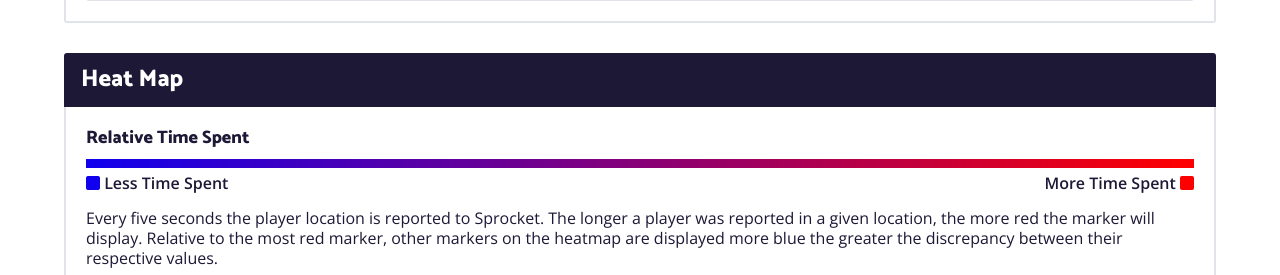
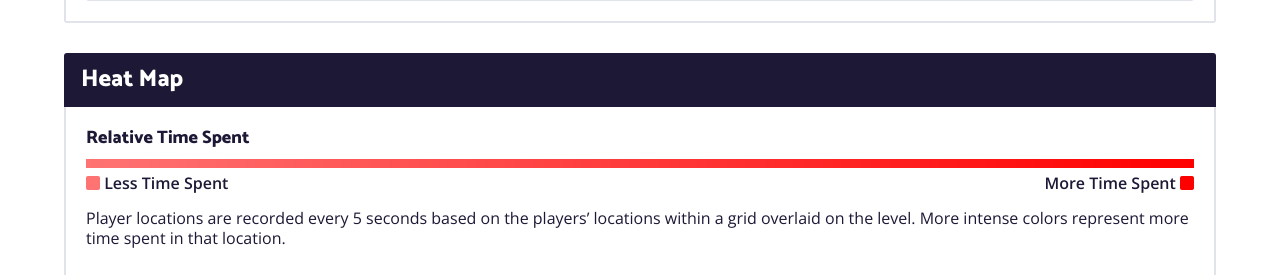
Before and after one commit to jsruesch/sprocket-data-systems, a PHP site: page /assignment-03_quest.php in a window 1280 px wide. Shown: the part 993-1268 px from the top of the page. Run offline with PHP 8.4, Linux system fonts and the light colour scheme; some libraries are stand-ins or nearby versions.

Commit message:
update gradient and legend text in heatmap legend

```diff
--- a/assignment-03_quest.php
+++ b/assignment-03_quest.php
@@ -234,14 +234,14 @@
           <div class="heatmap-legend-gradient mar5-bot"></div>
           <div class="full grid-2col grid-2col-forcemobile">
             <div class="full">
-              <p class="text-sprocket-dblue text-left text-bold"><i class="fas fa-square legend-blue"></i> Less Time Spent</p>
+              <p class="text-sprocket-dblue text-left text-bold"><i class="fas fa-square legend-red-transparent"></i> Less Time Spent</p>
             </div>
             <div class="full">
               <p class="text-sprocket-dblue text-right text-bold">More Time Spent <i class="fas fa-square legend-red"></i></p>
             </div>
           </div>
           <div class="full mar15-top">
-            <p class="text-sprocket-dblue">Every five seconds the player location is reported to Sprocket. The longer a player was reported in a given location, the more red the marker will display. Relative to the most red marker, other markers on the heatmap are displayed more blue the greater the discrepancy between their respective values.</p>
+            <p class="text-sprocket-dblue">Player locations are recorded every 5 seconds based on the players’ locations within a grid overlaid on the level.  More intense colors represent more time spent in that location.</p>
           </div>
         </div><!-- END: Heatmap Legend -->
 
--- a/stylesheets/style.css
+++ b/stylesheets/style.css
@@ -1519,6 +1519,10 @@ select {
 .legend-red {
   color: #FF0000; }
 
+.legend-red-transparent {
+  color: #FF0000;
+  opacity: .55; }
+
 .legend-blue {
   color: #1000EE; }
 
@@ -1526,7 +1530,7 @@ select {
   width: 100%;
   float: left;
   height: 9px;
-  background: linear-gradient(90deg, #1000ee 0%, red 100%); }
+  background: linear-gradient(90deg, rgba(255, 0, 0, 0.55) 0%, red 100%); }
 
 .heatmap-image-home {
   background: url(../img/heatmaps/heatmap-home-transparent.png); }
--- a/stylesheets/style.scss
+++ b/stylesheets/style.scss
@@ -96,7 +96,7 @@
 
  ::selection{ background: $sprocket-dblue; color: white; }
 
- fieldset{ border: none;  }
+ fieldset{ border: none; }
 
  /* END: Global Styles */
 
@@ -906,11 +906,12 @@
 }
 
 .legend-red{  color: #FF0000; }
+.legend-red-transparent{  color: #FF0000; opacity: .55; }
 .legend-blue{ color: #1000EE; }
 .heatmap-legend-gradient{
   @include full;
   height: 9px;
-  background: linear-gradient(90deg, rgba(16,0,238,1) 0%, rgba(255,0,0,1) 100%);
+  background: linear-gradient(90deg, rgba(255,0,0,0.55) 0%, rgba(255,0,0,1) 100%);
 }
 
 .heatmap-image-home{          background: url(../img/heatmaps/heatmap-home-transparent.png); }
```
Also changed, not shown: stylesheets/style.min.css, 1 other file.
